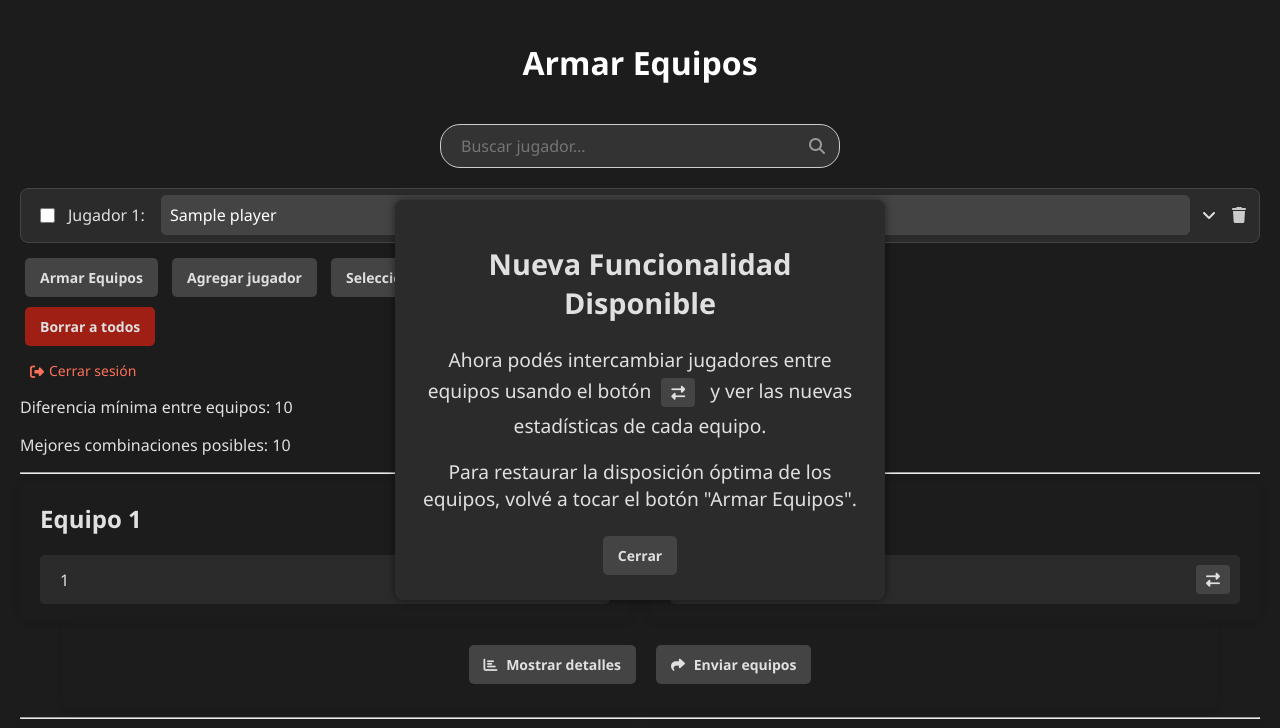
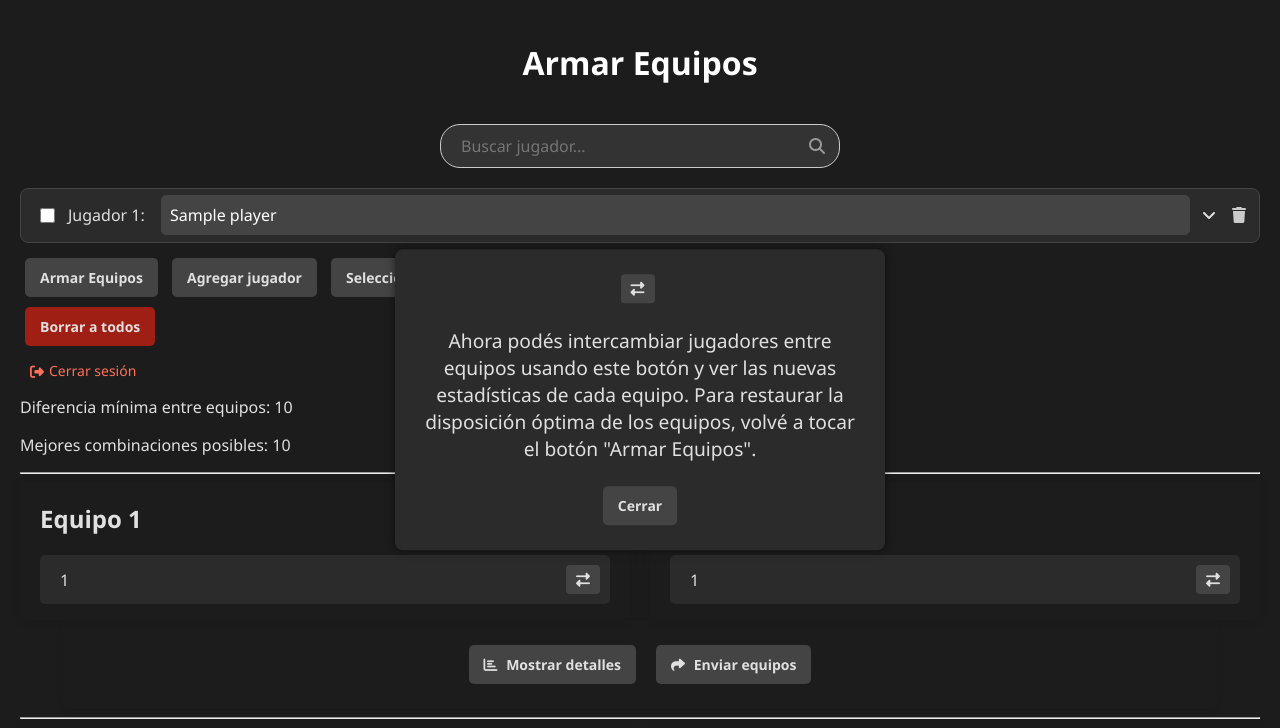
Before and after one commit to fedecarboni7/teams-optimizer, a Python web app: template templates/index.html in a window 1280 px wide. Shown: the top 728 px of the page. Run offline with Jinja, Linux system fonts and the light colour scheme; the template is opened without the code that fills it: most values are stand-ins (such as "Sample title", 1, 10 or a date in 2020); some libraries are stand-ins or nearby versions.

Commit message:
chore: update popup text

```diff
--- a/templates/index.html
+++ b/templates/index.html
@@ -163,13 +163,8 @@
         {% endif %}
             <div id="popup" class="popup">
                 <div class="popup-content">
-                <h2>Nueva Funcionalidad Disponible</h2>
-                <p>
-                    Ahora podés intercambiar jugadores entre equipos usando el botón
-                    <button type="button" class="swap-button"><i class="fa-solid fa-right-left"></i></button>
-                    y ver las nuevas estadísticas de cada equipo.
-                </p>
-                <p>Para restaurar la disposición óptima de los equipos, volvé a tocar el botón "Armar Equipos".</p>
+                <button type="button" class="swap-button"><i class="fa-solid fa-right-left"></i></button>
+                <p>Ahora podés intercambiar jugadores entre equipos usando este botón y ver las nuevas estadísticas de cada equipo. Para restaurar la disposición óptima de los equipos, volvé a tocar el botón "Armar Equipos".</p>
                 <button id="closeButton">Cerrar</button>
                 </div>
             </div>
```
